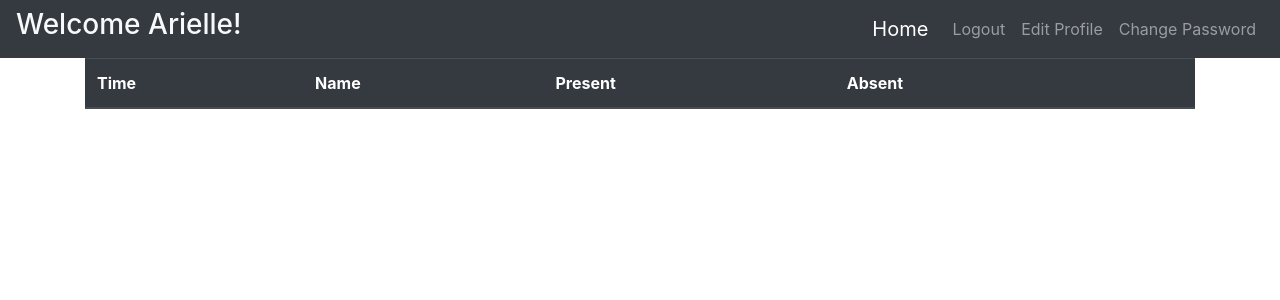
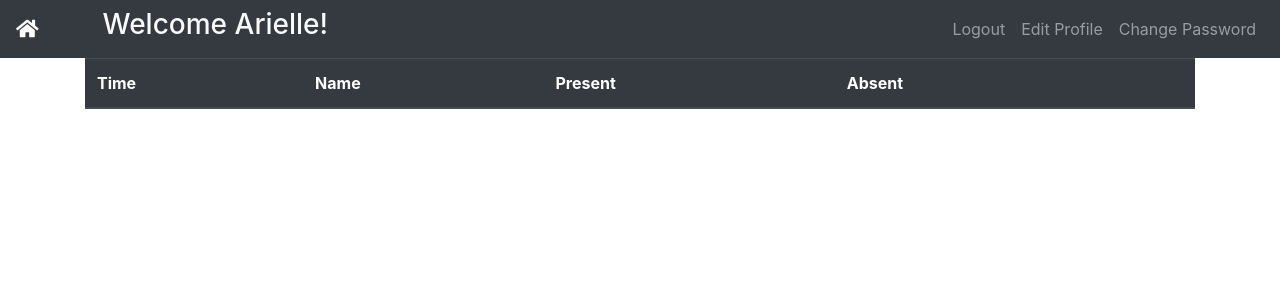
Before and after one commit to philbowden/sam_2.0, a Django app: template sam_api/templates/teacher.html in a window 1280 px wide. Shown: the top 300 px of the page. Run offline with Django 3.2, Linux system fonts and the light colour scheme; the template is opened without the code that fills it: values that come from a table or form of the project are taken from there, others are empty; a user stored in the database is signed in; data comes from the database, SQL or seed files in the repository; some libraries are stand-ins or nearby versions.

Commit message:
Added Home icon

```diff
--- a/sam_api/templates/teacher.html
+++ b/sam_api/templates/teacher.html
@@ -4,6 +4,7 @@
     <meta charset="UTF-8">
     <title>Teacher</title>
     <link rel="stylesheet" href="https://maxcdn.bootstrapcdn.com/bootstrap/4.4.1/css/bootstrap.min.css">
+    <link rel="stylesheet" href="https://use.fontawesome.com/releases/v5.7.0/css/all.css">
     <script src="https://ajax.googleapis.com/ajax/libs/jquery/3.4.1/jquery.min.js"></script>
     <script src="https://cdnjs.cloudflare.com/ajax/libs/popper.js/1.16.0/umd/popper.min.js"></script>
     <script src="https://maxcdn.bootstrapcdn.com/bootstrap/4.4.1/js/bootstrap.min.js"></script>
@@ -15,14 +16,14 @@
             aria-controls="navbarSupportedContent" aria-expanded="false" aria-label="Toggle navigation">
         <span class="navbar-toggler-icon"></span>
     </button>
-    <h3 class="h3 text-light mr-5">Welcome {{ user.first_name }}!</h3>
+     <div class="nav-item">
+        <a class="fas fa-home fa-home-lg navbar-brand" href="{% url 'home' %}"></a>
+    </div>
+    <h3 class="h3 text-light ml-5 mr-5 ">Welcome {{ user.first_name }}!</h3>
     <h4 class="h4 text-light ml-5">{{ today }}</h4>
 
     <div class="collapse navbar-collapse" id="navbarSupportedContent">
         <ul class="navbar-nav ml-auto">
-            <li class="nav-item">
-                <a class="navbar-brand" href="{% url 'home' %}">Home</a>
-            </li>
             <li class="nav-item">
                 <a class="nav-link" href="{% url 'logout' %}">Logout</a>
             </li>
```
